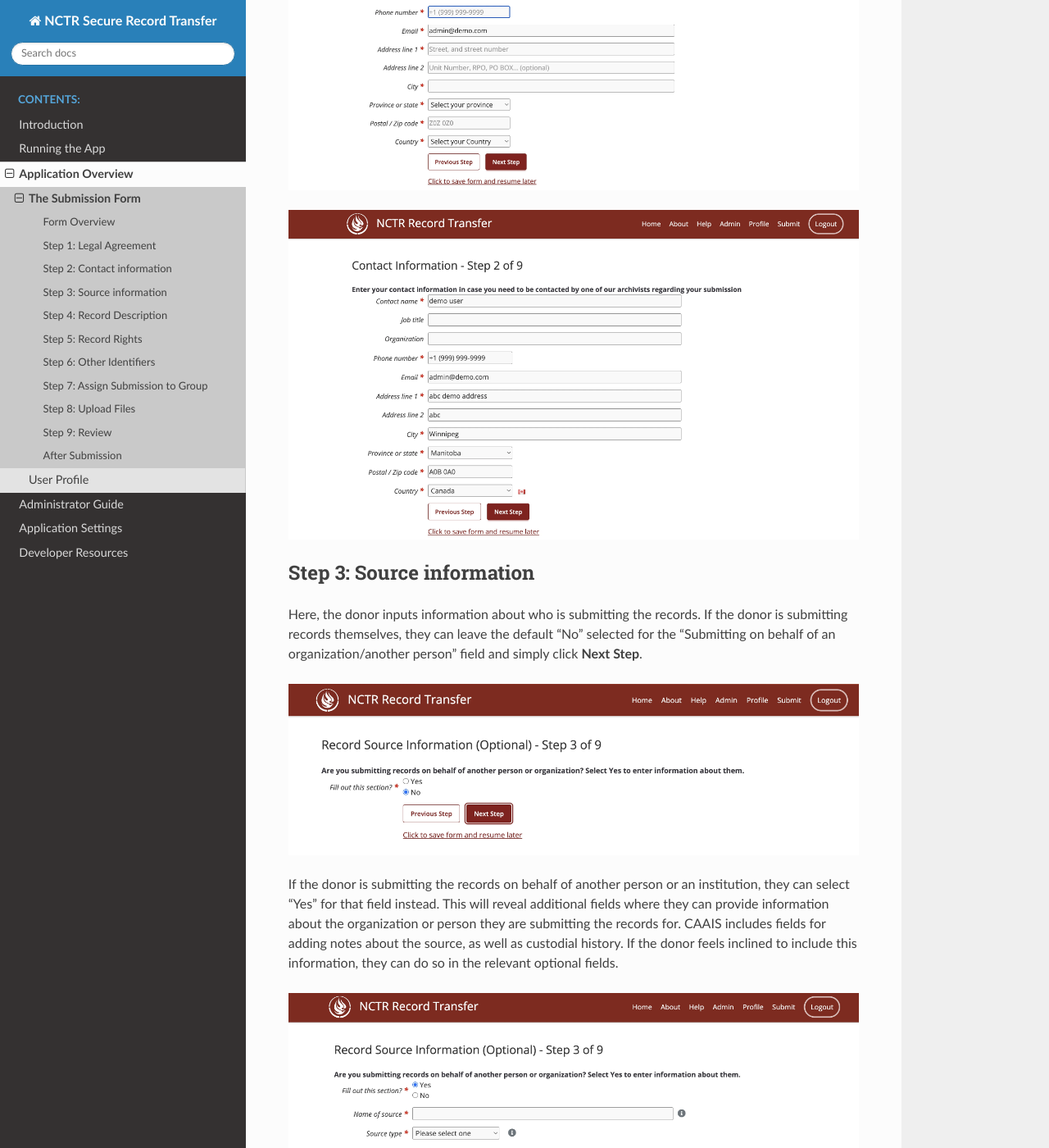
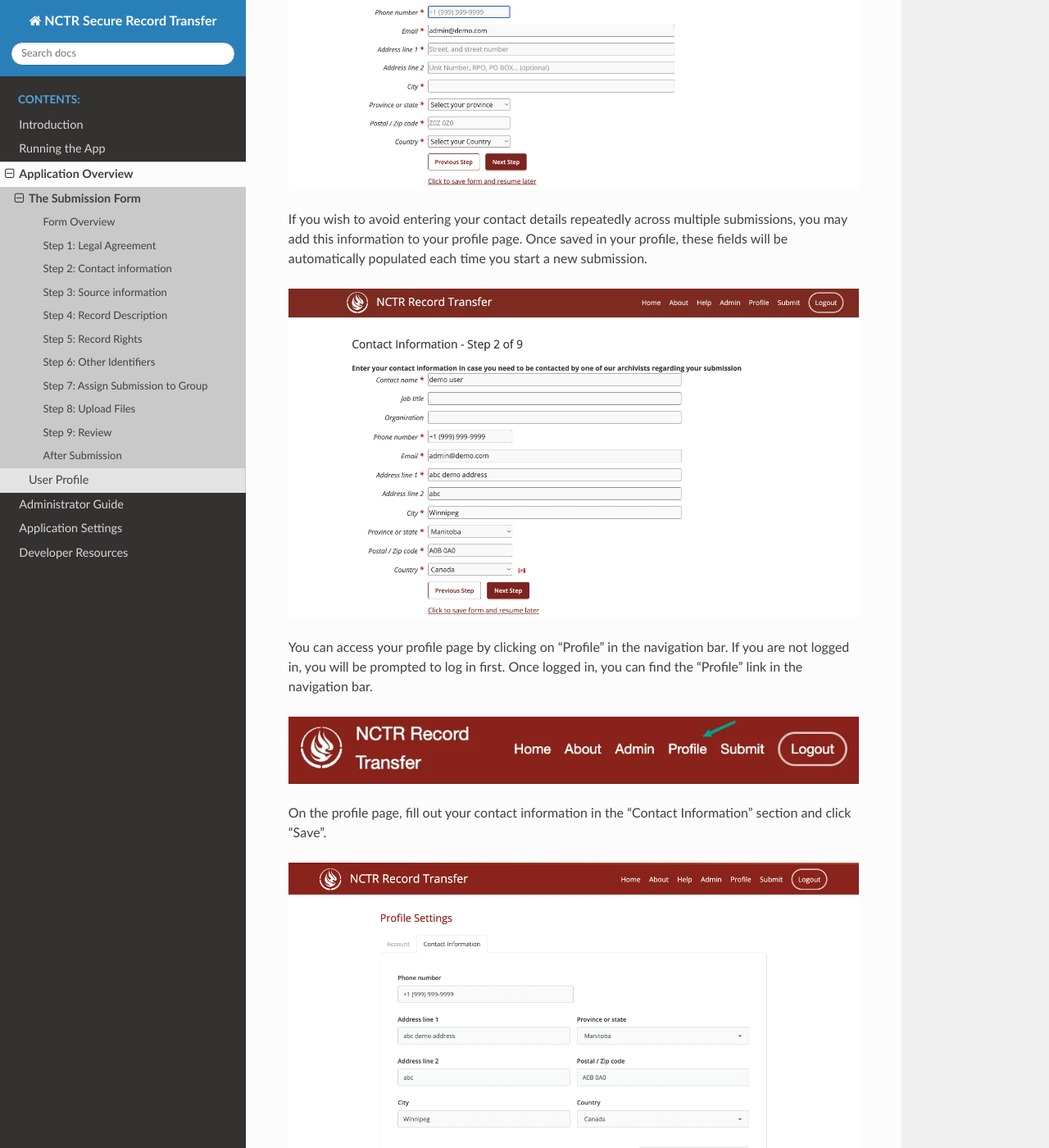
Before and after one commit to NationalCentreTruthReconciliation/Secure-Record-Transfer, a Sphinx documentation site: the page built from docs/application_overview/submission-form.rst, in a window 1280 px wide and 1400 px high, scrolled down 2337 px. Shown: the whole window at 82% size. Built offline with Sphinx 7.4.7 and the Read the Docs theme 3.1.0, drawn with Linux system fonts in a browser that asks for light colours.

Commit message:
Update docs for submission form changed due to update of autofil of step 2 available

```diff
--- a/docs/application_overview/submission-form.rst
+++ b/docs/application_overview/submission-form.rst
@@ -62,8 +62,21 @@ This step gathers contact information from the donor.
 .. image:: images/submission_step_2.webp
     :alt: Step 2 of the submission form
 
+If you wish to avoid entering your contact details repeatedly across multiple submissions, you may add this information to your profile page. Once saved in your profile, these fields will be automatically populated each time you start a new submission.
+
 .. image:: images/submission_step_2_prefilled.webp
     :alt: Step 2 of the submission form prefilled
+
+
+You can access your profile page by clicking on "Profile" in the navigation bar. If you are not logged in, you will be prompted to log in first. Once logged in, you can find the "Profile" link in the navigation bar.
+
+.. image:: images/user_profile_on_navbar.webp
+    :alt: How to access the profile page
+
+On the profile page, fill out your contact information in the "Contact Information" section and click "Save".
+
+.. image:: images/profile_contact_populate.webp
+    :alt: Contact information section on the profile page
 
 
 Step 3: Source information
```
Also changed, not shown: docs/application_overview/images/profile_account_populate.webp (added), docs/application_overview/images/profile_contact_populate.webp (added).
